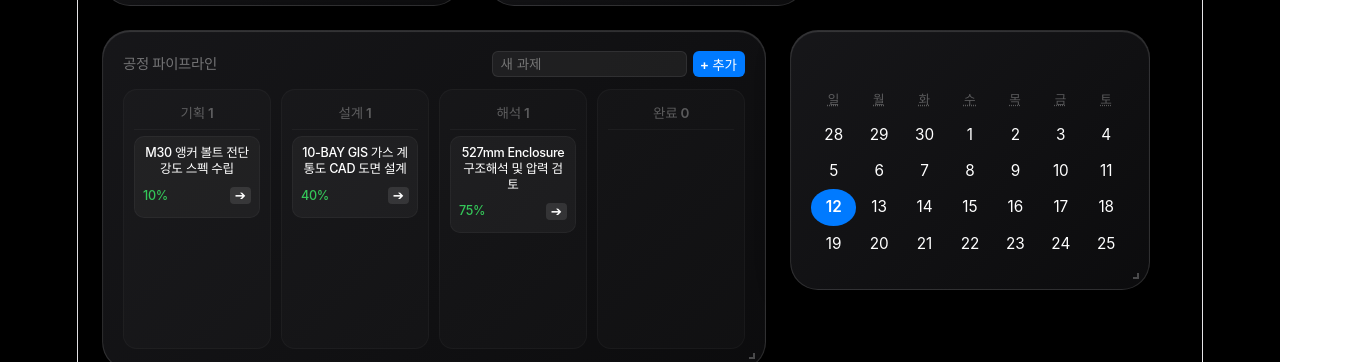
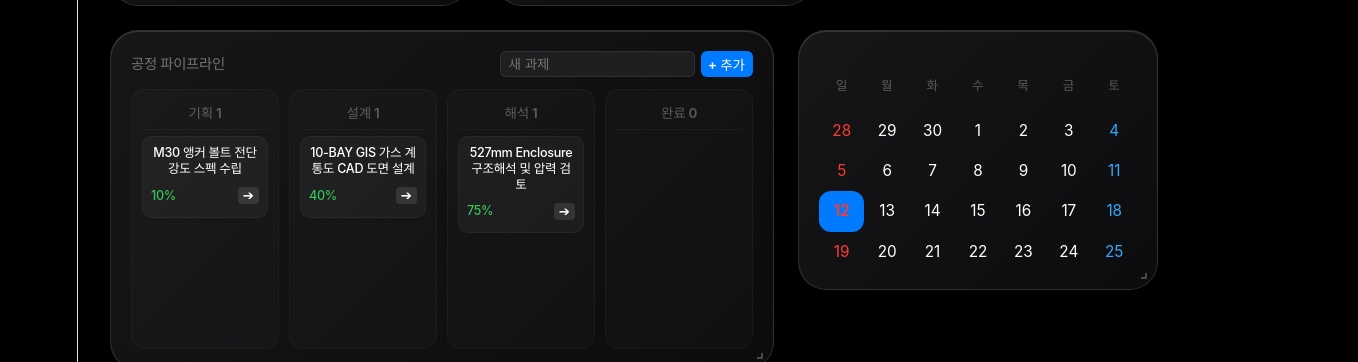
Before and after one commit to YongPark-GN/my-dashboard, a React (Vite) app: page / in a window 1280 px wide. Shown: the part 286-648 px from the top of the page, 1358 px wide, since content can reach past the window. Built offline with nearby package versions, Linux system fonts and the light colour scheme; no server answers; the database is empty.

Commit message:
fix: 3대 오류 및 캘린더 컬러 커스텀 반영

```diff
--- a/src/App.jsx
+++ b/src/App.jsx
@@ -16,15 +16,29 @@ const iosLiquidGlassTheme = `
     font-family: -apple-system, BlinkMacSystemFont, "SF Pro Text", "SF Pro Display", "Helvetica Neue", Arial, sans-serif;
     -webkit-font-smoothing: antialiased;
     letter-spacing: -0.3px;
+    width: 100vw;
+    overflow-x: hidden;
   }
+  /* 캘린더 요일 밑줄 및 텍스트 데코레이션 제거 */
   .react-calendar { background: transparent !important; color: #ffffff !important; border: none !important; width: 100% !important; font-family: inherit; }
+  .react-calendar abbr { text-decoration: none !important; border-bottom: none !important; cursor: default; }
   .react-calendar__navigation button { color: #ffffff !important; min-width: 30px; background: none; font-size: 13px; font-weight: 500; }
   .react-calendar__navigation button:enabled:hover { background-color: rgba(255,255,255,0.06); border-radius: 6px; }
-  .react-calendar__month-view__weekdays { color: rgba(255,255,255,0.3) !important; text-transform: uppercase; font-weight: 600; font-size: 0.7rem; letter-spacing: 0.5px; }
-  .react-calendar__tile { color: #ffffff !important; background: none; border: none; padding: 8px 0; font-size: 0.85rem; }
-  .react-calendar__tile:enabled:hover { background-color: rgba(255,255,255,0.08) !important; border-radius: 50%; }
-  .react-calendar__tile--now { background: rgba(255,255,255,0.2) !important; border-radius: 50%; font-weight: 600; }
-  .react-calendar__tile--active { background: #007aff !important; color: white !important; border-radius: 50% !important; }
+  .react-calendar__month-view__weekdays { color: rgba(255,255,255,0.3) !important; text-transform: uppercase; font-weight: 600; font-size: 0.7rem; letter-spacing: 0.5px; padding-bottom: 8px; }
+
+  /* 기본 타일 및 둥근 호버 효과 */
+  .react-calendar__tile { color: #ffffff !important; background: none; border: none; padding: 10px 0; font-size: 0.85rem; position: relative; }
+  .react-calendar__tile:enabled:hover { background-color: rgba(255,255,255,0.08) !important; border-radius: 12px; }
+  .react-calendar__tile--now { background: rgba(255,255,255,0.15) !important; border-radius: 12px; font-weight: 600; }
+  .react-calendar__tile--active { background: #007aff !important; color: white !important; border-radius: 12px !important; }
+
+  /* 토요일 파란색, 일요일 빨간색 개별 일자 표기 스타일링 */
+  .react-calendar__month-view__days__day--weekend {
+    color: #ffffff !important;
+  }
+  .sat-tile { color: #30a9ff !important; }
+  .sun-tile { color: #ff3b30 !important; }
+
   .ios-resize-trigger { position: absolute; right: 8px; bottom: 8px; width: 12px; height: 12px; cursor: se-resize; z-index: 15; }
   .ios-resize-trigger::after { content: ""; position: absolute; right: 2px; bottom: 2px; width: 4px; height: 4px; border-right: 2px solid rgba(255, 255, 255, 0.25); border-bottom: 2px solid rgba(255, 255, 255, 0.25); }
   ::-webkit-scrollbar { width: 4px; height: 4px; }
@@ -86,7 +100,6 @@ function DashboardContent() {
   const [weatherLoading, setWeatherLoading] = useState(true);
   const [weatherError, setWeatherError] = useState(null);
 
-  // 한글 주석: 초기 로드 시 LocalStorage에서 기존 태스크 상태를 불러와 새로고침 초기화 방지
   const [tasks, setTasks] = useState(() => {
     const saved = localStorage.getItem('dashboard_tasks');
     return saved ? JSON.parse(saved) : [
@@ -98,7 +111,6 @@ function DashboardContent() {
 
   const [newTaskTitle, setNewTaskTitle] = useState('');
 
-  // 한글 주석: 초기 로드 시 LocalStorage에서 위젯 정렬 순서 및 레이아웃 사이즈 불러오기
   const [widgetOrder, setWidgetOrder] = useState(() => {
     const saved = localStorage.getItem('dashboard_widget_order');
     return saved ? JSON.parse(saved) : ['clock', 'weather', 'workflow', 'calendar', 'scheduler', 'mindmap'];
@@ -349,6 +361,16 @@ function DashboardContent() {
 
   const todayText = new Intl.DateTimeFormat('ko-KR', { month: 'long', day: 'numeric', weekday: 'short' }).format(selectedDate);
 
+  // 한글 주석: 문제점 3 해결 - 토요일/일요일 타일 색상 주입 커스텀 클래스 매퍼 추가
+  const tileClassNameGetter = ({ date, view }) => {
+    if (view === 'month') {
+      const day = date.getDay();
+      if (day === 6) return 'sat-tile';
+      if (day === 0) return 'sun-tile';
+    }
+    return null;
+  };
+
   const renderWidgetContent = (id) => {
     switch (id) {
       case 'clock':
@@ -422,7 +444,13 @@ function DashboardContent() {
       case 'calendar':
         return (
           <div style={{ flex: 1, overflow: 'hidden', display: 'flex', alignItems: 'center', width: '100%' }}>
-            <Calendar onChange={handleDateChange} value={selectedDate} calendarType="gregory" formatShortWeekday={(locale, date) => ['일', '월', '화', '수', '목', '금', '토'][date.getDay()]} />
+            <Calendar
+              onChange={handleDateChange}
+              value={selectedDate}
+              calendarType="gregory"
+              tileClassName={tileClassNameGetter}
+              formatShortWeekday={(locale, date) => ['일', '월', '화', '수', '목', '금', '토'][date.getDay()]}
+            />
           </div>
         );
       case 'scheduler':
@@ -457,9 +485,9 @@ function DashboardContent() {
   };
 
   return (
-    // 한글 주석: 문제점 2 수정 - 고정폭(maxWidth) 해제, width 100% 가변 반응형 대시보드 캔버스 세팅
-    <div style={{ minHeight: '100vh', backgroundColor: '#000000', padding: '32px 24px', boxSizing: 'border-box', width: '100%' }}>
-      <div style={{ display: 'flex', flexWrap: 'wrap', gap: '24px', width: '100%', margin: '0' }}>
+    // 한글 주석: 문제점 1 해결 - 고정 가로폭 완전 해제 및 화면 100% 밀착 반응형 구현
+    <div style={{ minHeight: '100vh', backgroundColor: '#000000', padding: '32px', boxSizing: 'border-box', width: '100vw' }}>
+      <div style={{ display: 'flex', flexWrap: 'wrap', gap: '24px', width: '100%' }}>
         {widgetOrder.map((id) => (
           <div key={id} draggable={!resizeTarget} onDragStart={() => handleDragStart(id)} onDragOver={handleDragOver} onDrop={() => handleDrop(id)} onDragEnd={handleDragEnd} style={{ ...iosLiquidGlassWidget, width: `${widgetSizes[id]?.width || 320}px`, height: `${widgetSizes[id]?.height || 260}px`, opacity: draggingId === id ? 0.3 : 1, transform: draggingId && draggingId !== id ? 'scale(0.97)' : 'scale(1)' }}>
             {renderWidgetContent(id)}
```
